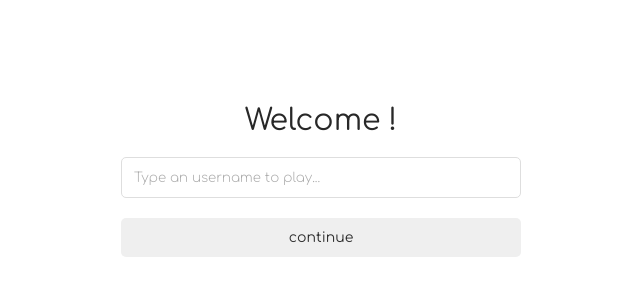
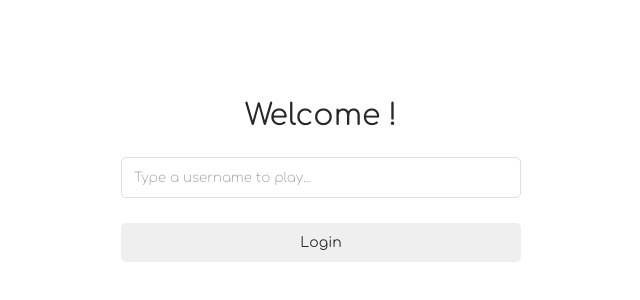
Before and after one commit to halilcn/worden, a React (Vite) app: page / in a window 1280 px wide. Shown: the part 220-520 px from the top of the page, without its empty margins (319-959 px from the left). Built offline with nearby package versions, Linux system fonts and the light colour scheme.

Commit message:
update welcome component and add a prettier package

```diff
--- a/index.html
+++ b/index.html
@@ -4,7 +4,7 @@
     <meta charset="UTF-8" />
     <link rel="icon" type="image/svg+xml" href="/vite.svg" />
     <meta name="viewport" content="width=device-width, initial-scale=1.0" />
-    <title>Vite + React + TS</title>
+    <title>worden</title>
   </head>
   <body>
     <div id="root"></div>
--- a/package.json
+++ b/package.json
@@ -17,6 +17,7 @@
     "sass": "^1.55.0"
   },
   "devDependencies": {
+    "@trivago/prettier-plugin-sort-imports": "^3.3.0",
     "@types/react": "^18.0.17",
     "@types/react-dom": "^18.0.6",
     "@vitejs/plugin-react": "^2.1.0",
--- /dev/null
+++ b/src/constants/index.ts
@@ -0,0 +1,5 @@
+export const routerPaths = {
+  welcome: '/',
+  activeUserList: '/active-user-list',
+  game: '/game'
+};
--- a/src/views/welcome-user/index.scss
+++ b/src/views/welcome-user/index.scss
@@ -12,13 +12,12 @@
 
   &__username-input {
     @include input;
-    margin-top: 20px;
+    margin: 25px 0;
   }
 
   &__save-username {
     background-color: #efefef;
     color: #2e2e2e;
-    margin-top: 20px;
     padding: 12px;
     text-align: center;
     cursor: pointer;
--- a/src/views/welcome-user/index.tsx
+++ b/src/views/welcome-user/index.tsx
@@ -1,24 +1,43 @@
-import { useDispatch } from 'react-redux';
-import { authActions } from '../../store/reducers/auth';
+import { useEffect, useState } from 'react'
+import { useDispatch, useSelector } from 'react-redux'
+import { useNavigate } from 'react-router-dom'
 
-import './index.scss';
+import { routerPaths } from '../../constants'
+import { RootState } from '../../store'
+import { authActions } from '../../store/reducers/auth'
+import './index.scss'
 
 const WelcomeUser = () => {
-  const dispatch = useDispatch();
+  const dispatch = useDispatch()
+  const authState = useSelector((state: RootState) => state.auth)
+  const navigate = useNavigate()
+
+  const [username, setUsername] = useState<string>('')
+
+  useEffect(() => {
+    if (authState.username) navigate(routerPaths.activeUserList)
+  }, [])
 
   const handleSaveUsername = () => {
-    dispatch(authActions.setUsername('test'));
-  };
+    if (username === '') return
+    dispatch(authActions.setUsername(username))
+    navigate(routerPaths.activeUserList)
+  }
 
   return (
     <div className="welcome">
       <div className="welcome__text">Welcome !</div>
-      <input placeholder="Type an username to play..." className="welcome__username-input" />
+      <input
+        onKeyPress={e => e.key === 'Enter' && handleSaveUsername()}
+        onChange={e => setUsername(e.target.value)}
+        placeholder="Type a username to play..."
+        className="welcome__username-input"
+      />
       <div onClick={handleSaveUsername} className="welcome__save-username">
-        continue
+        Login
       </div>
     </div>
-  );
-};
+  )
+}
 
-export default WelcomeUser;
+export default WelcomeUser
```
Also changed, not shown: src/routes/index.tsx (+4 -3 lines), src/store/index.ts (+7 -7 lines), .prettierrc.json, 1 other file (tests, documents, lock files or other folders).
